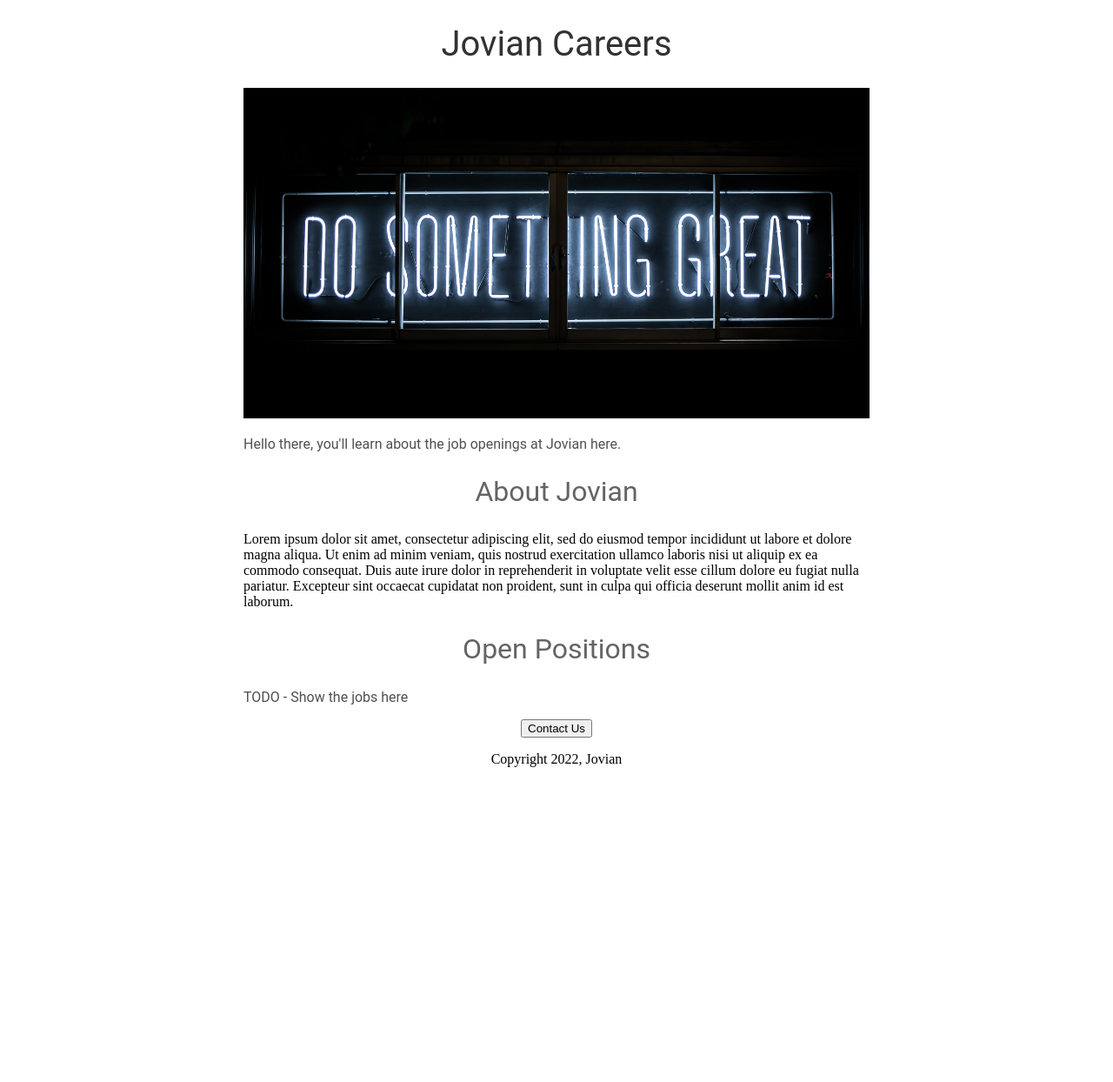
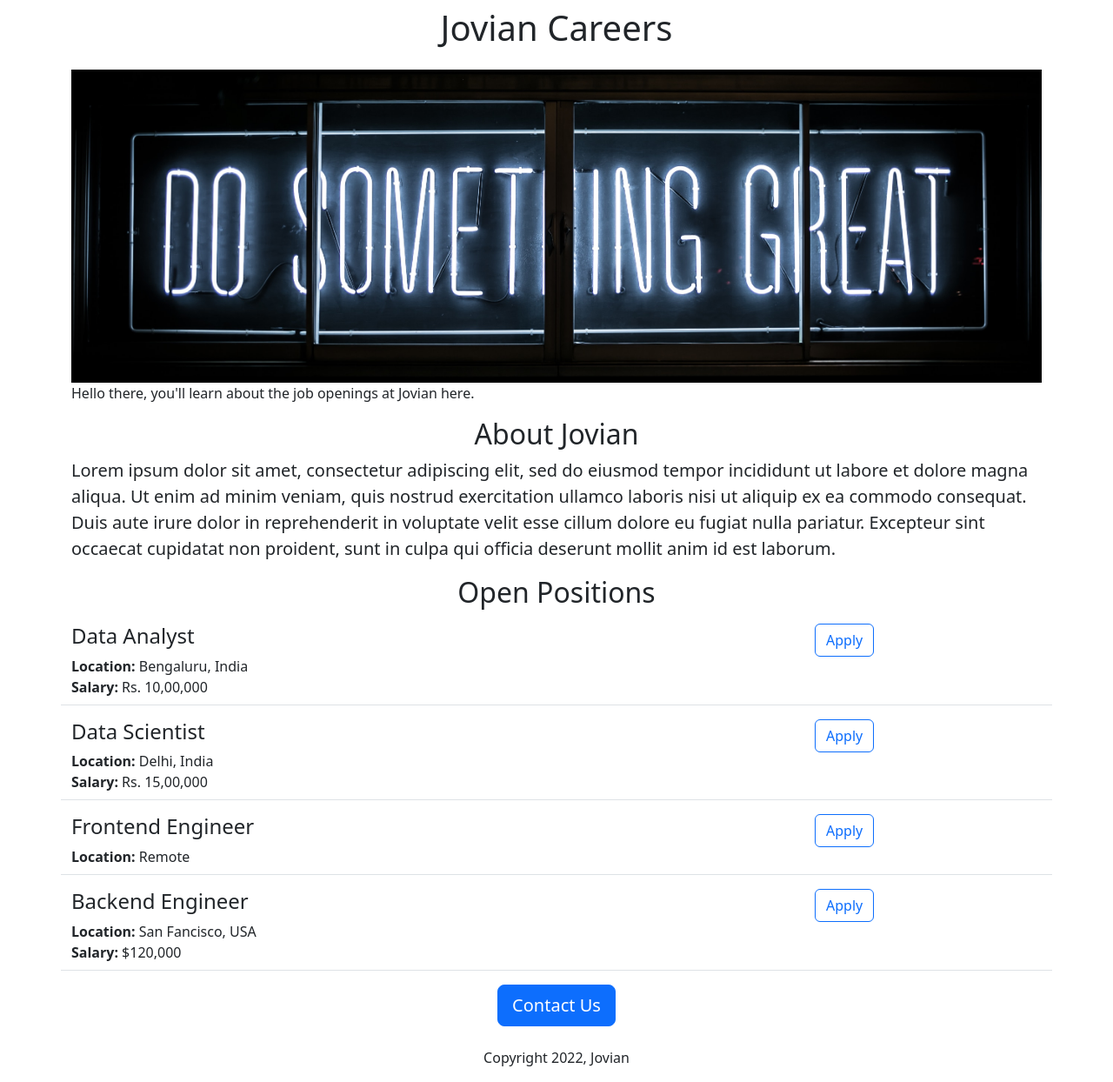
Before and after one commit to matt-gorkowski/jovian-careers-website-v2, a Flask app: page / in a window 1280 px wide. Shown: the whole page at 87% size. Before the commit the page ends 882 px from the top, so only its background shows below. Run offline with Flask 3, Linux system fonts and the light colour scheme.

Commit message:
Added dynamic data and API route
Added dynamic data and API route

```diff
--- a/app.py
+++ b/app.py
@@ -1,11 +1,37 @@
-from flask import Flask, render_template
+from flask import Flask, render_template, jsonify
 
 app = Flask(__name__)
+
+JOBS = [{
+    'id': 1,
+    'title': 'Data Analyst',
+    'location': 'Bengaluru, India',
+    'salary': 'Rs. 10,00,000'
+}, {
+    'id': 2,
+    'title': 'Data Scientist',
+    'location': 'Delhi, India',
+    'salary': 'Rs. 15,00,000'
+}, {
+    'id': 3,
+    'title': 'Frontend Engineer',
+    'location': 'Remote',
+}, {
+    'id': 4,
+    'title': 'Backend Engineer',
+    'location': 'San Fancisco, USA',
+    'salary': '$120,000'
+}]
 
 
 @app.route("/")
 def hello_world():
-  return render_template('home.html')
+  return render_template('home.html', jobs=JOBS, company_name='Jovian')
+
+
+@app.route("/api/jobs")
+def list_jobs():
+  return jsonify(JOBS)
 
 
 if __name__ == "__main__":
--- a/templates/home.html
+++ b/templates/home.html
@@ -1,49 +1,34 @@
 <!DOCtype html>
 <html>
   <head>
-    <title>Jovian Careers</title>
+    <title>{{company_name}} Careers</title>
+    <meta charset="utf-8">
+    <meta name="viewport" content="width=device-width, initial-scale=1">
+      <link href="https://cdn.jsdelivr.net/npm/bootstrap@5.3.2/dist/css/bootstrap.min.css" rel="stylesheet" integrity="sha384-T3c6CoIi6uLrA9TneNEoa7RxnatzjcDSCmG1MXxSR1GAsXEV/Dwwykc2MPK8M2HN" crossorigin="anonymous">
     <style>
-      h1 {
-        font-size: 40px;
-        font-family: Roboto;
-        font-weight: normal;
-        color: rgb(50, 50, 50);
-        text-align: center;
-      }
       #banner {
+        height: 360px;
         width: 100%;
-        height: 380px;
         object-fit: cover;
-      }
-      h2 {
-        font-family: Roboto;
-        font-size: 32px;
-        color: rgb(100, 100, 100);
-        text-align: center;
-        font-weight: normal;
-      }
-      .bodytext {
-        font-family: Roboto;
-        color: rgb(80, 80, 80);
-      }
-      #container {
-        max-width: 720px;
-        margin: 0 auto;
       }
     </style>
   </head>
   <body>
-    <div id="container">
-      <h1>Jovian Careers</h1>
-      <img id="banner" src="https://jovian-carrers--mattgorkowski.repl.co/static/banner.jpg">
-      <p class="bodytext">Hello there, you'll learn about the job openings at Jovian here.</p>
-      <h2>About Jovian</h2>
-      <p>Lorem ipsum dolor sit amet, consectetur adipiscing elit, sed do eiusmod tempor incididunt ut labore et dolore magna aliqua. Ut enim ad minim veniam, quis nostrud exercitation ullamco laboris nisi ut aliquip ex ea commodo consequat. Duis aute irure dolor in reprehenderit in voluptate velit esse cillum dolore eu fugiat nulla pariatur. Excepteur sint occaecat cupidatat non proident, sunt in culpa qui officia deserunt mollit anim id est laborum.</p>
-      <h2>Open Positions</h2>
-      <p class="bodytext">TODO - Show the jobs here</p>
-      <div style="text-align: center;">
-        <button>Contact Us</button>
-        <p>Copyright 2022, Jovian</p>
+    <div class="container">
+      <h1 class="text-center mt-2 mb-4">Jovian Careers</h1>
+      <img class="img-fluid" id="banner" src="https://jovian-carrers--mattgorkowski.repl.co/static/banner.jpg">
+      <p>Hello there, you'll learn about the job openings at Jovian here.</p>
+      <h2 class="text-center">About Jovian</h2>
+      <p class="lead">Lorem ipsum dolor sit amet, consectetur adipiscing elit, sed do eiusmod tempor incididunt ut labore et dolore magna aliqua. Ut enim ad minim veniam, quis nostrud exercitation ullamco laboris nisi ut aliquip ex ea commodo consequat. Duis aute irure dolor in reprehenderit in voluptate velit esse cillum dolore eu fugiat nulla pariatur. Excepteur sint occaecat cupidatat non proident, sunt in culpa qui officia deserunt mollit anim id est laborum.</p>
+      <h2 class="text-center mt-2">Open Positions</h2>
+      <p>
+        {% for job in jobs %}
+          {% include 'jobitem.html' %}
+        {% endfor %}
+      </p>
+      <div class="text-center">
+        <button class="btn btn-primary btn-lg"  >Contact Us</button>
+        <p class="mt-4">Copyright 2022, Jovian</p>
       </div>
     </div>
   </body>
--- /dev/null
+++ b/templates/jobitem.html
@@ -0,0 +1,16 @@
+<div class="border-bottom row" style="margin-bottom: 16px; padding-bottom: 8px;">
+  <div class="col-9">
+    <h4 sytle="color: rgb(120,120,120); margin-bottom:4px;">{{job['title']}}</h4>
+    <div>
+      <b>Location:</b> {{job['location']}}
+    </div>
+    {% if 'salary' in job %}
+    <div>
+      <b>Salary:</b> {{job['salary']}}
+    </div>
+    {% endif %}
+  </div>
+  <div class="col-3">
+    <button type="button" class="btn btn-outline-primary">Apply</button>
+  </div>
+</div>
```
